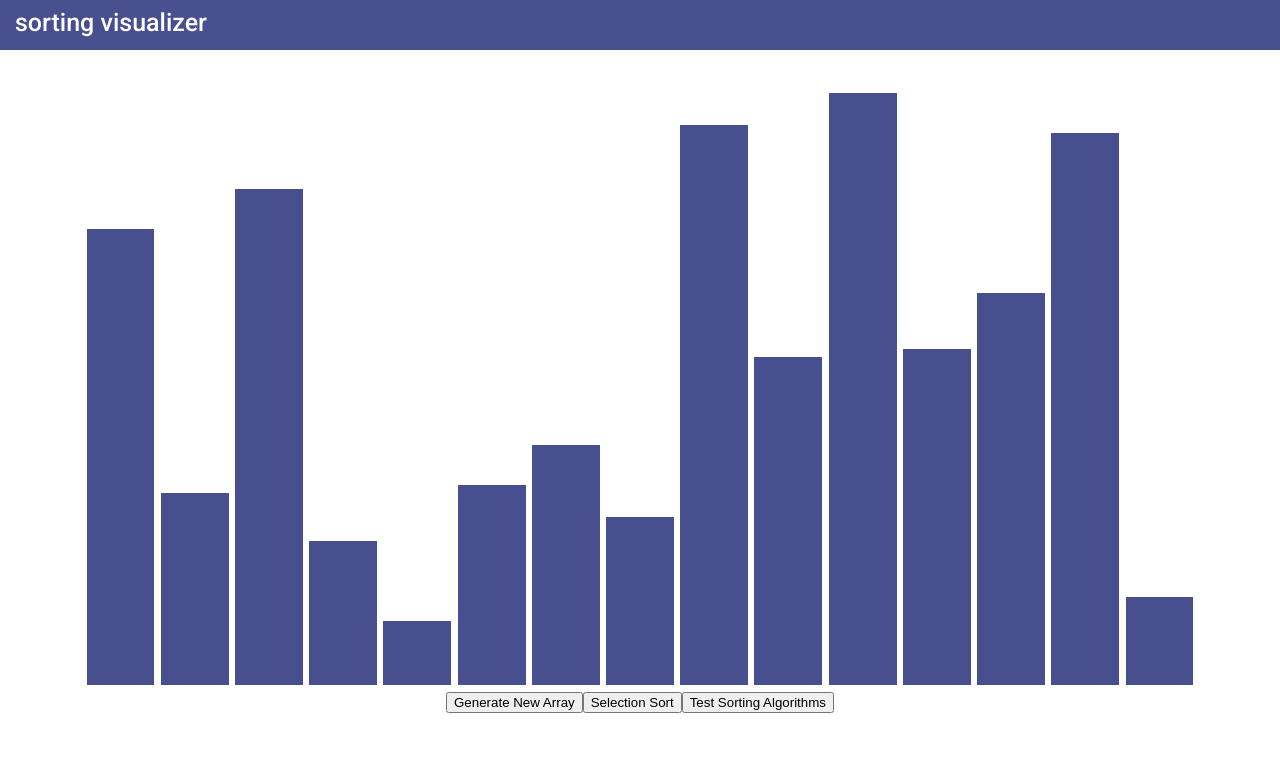
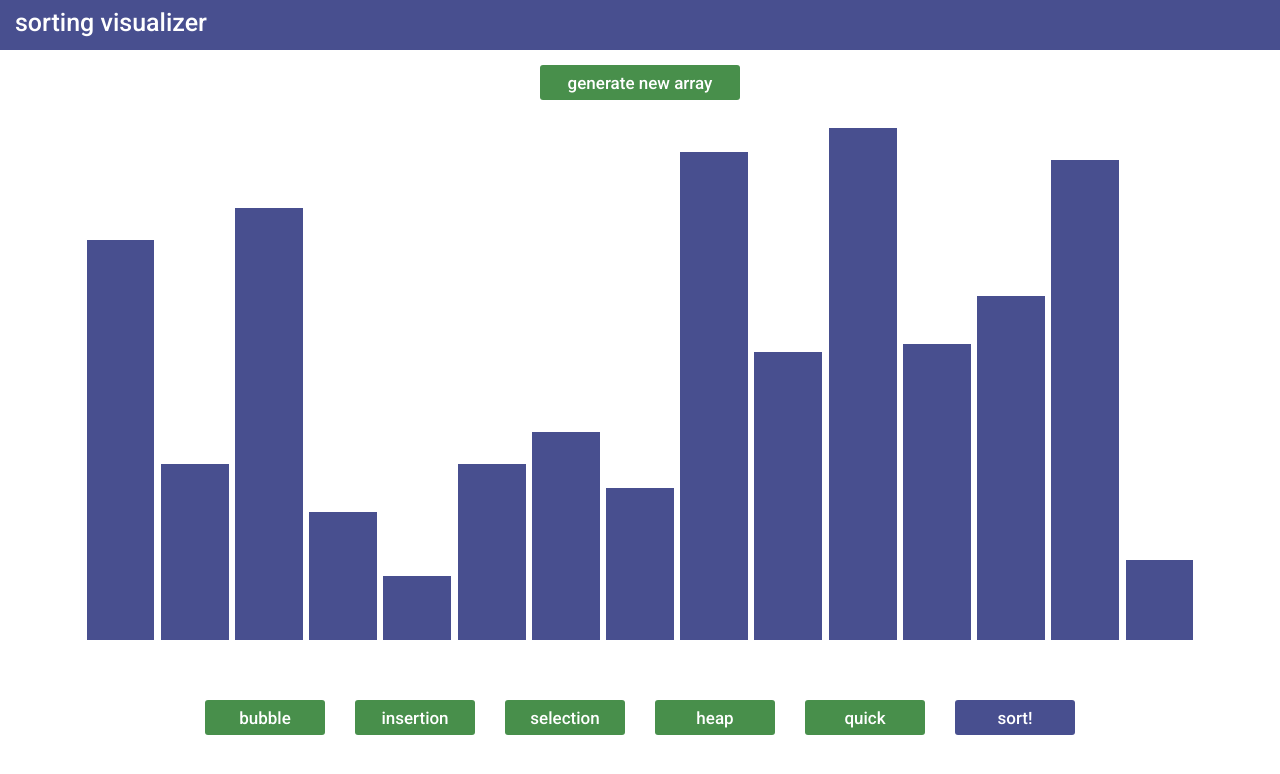
Before and after one commit to jonathanchen7/sorting-visualizer, a React (Create React App) app: page / in a window 1280 px wide. Shown: the top 774 px of the page. Built offline with nearby package versions, Linux system fonts and the light colour scheme.

Commit message:
added bottom buttons

```diff
--- a/src/SortingVisualizer/SortingVisualizer.css
+++ b/src/SortingVisualizer/SortingVisualizer.css
@@ -2,24 +2,32 @@
 
 div {
     font-family: 'Roboto', sans-serif;
+    color: white;
 }
 
 header {
     background-color: #484f8f;
     height: 50px;
-    color: white;
+
     text-align: left;
     font-size: 25px;
 }
 
-#title {
-    padding-top: 8px;
-    padding-left: 15px;
+button {
+    font-family: 'Roboto', sans-serif;
+    height: 35px;
+    background-color: #488F4B;
+    color: white;
+    border: none;
+    width: 120px;
+    margin: 15px;
+    border-radius: 3px;
+    font-size: 17px;
 }
 
 .array-container {
-    padding-top: 5vh;
-    height: 75vh;
+    margin-top: 10px;
+    height: 70vh;
 }
 
 .array-bar {
@@ -28,3 +36,16 @@ header {
     display: inline-block;
     margin: .25vw;
 }
+
+.center-button {
+    width: 200px;
+}
+
+#title {
+    padding-top: 8px;
+    padding-left: 15px;
+}
+
+#sort-button {
+    background-color: #484f8f;
+}
--- a/src/SortingVisualizer/SortingVisualizer.jsx
+++ b/src/SortingVisualizer/SortingVisualizer.jsx
@@ -4,7 +4,7 @@ import * as SelectionSort from '../SortingAlgorithms/SelectionSort.js'
 
 const DEBUG = true;
 
-const ANIMATION_SPEED_MS = 400;
+const ANIMATION_SPEED_MS = 100;
 const NUM_ARRAY_BARS = 15;
 const PRIMARY_COLOR = '#484f8f';
 
@@ -28,7 +28,7 @@ export default class SortingVisualizer extends React.Component {
 
         const arrayBars = document.getElementsByClassName('array-bar');
         for (let i = 0; i < NUM_ARRAY_BARS; i++) {
-            array.push(randomIntFromInterval(5, 75));
+            array.push(randomIntFromInterval(5, 65));
         }
 
         this.setState({ array });
@@ -127,6 +127,9 @@ export default class SortingVisualizer extends React.Component {
                 <header>
                     <div id="title">sorting visualizer</div>
                 </header>
+                <div>
+                    <button className="center-button" onClick={() => this.resetArray()}>generate new array</button>
+                </div>
                 <div className="array-container">
                     {array.map((value, idx) => (
                         <div
@@ -135,10 +138,16 @@ export default class SortingVisualizer extends React.Component {
                             style={{ height: `${value}vh` }}
                         ></div>
                     ))}
-                    <br></br>
-                    <button onClick={() => this.resetArray()}>Generate New Array</button>
-                    <button onClick={() => this.selectionSort()}>Selection Sort</button>
-                    <button onClick={() => this.testAlgorithms()}>Test Sorting Algorithms</button>
+                </div>
+                <div className="sorting-buttons">
+                    <button onClick={() => this.selectionSort()}>bubble</button>
+                    <button onClick={() => this.selectionSort()}>insertion</button>
+                    <button onClick={() => this.selectionSort()}>selection</button>
+                    <button onClick={() => this.selectionSort()}>heap</button>
+                    <button onClick={() => this.selectionSort()}>quick</button>
+                    <button id="sort-button" onClick={() => this.selectionSort()}>sort!</button>
+
+                    {/* <button onClick={() => this.testAlgorithms()}>Test Algorithms</button> */}
                 </div>
             </div>
         );
```
